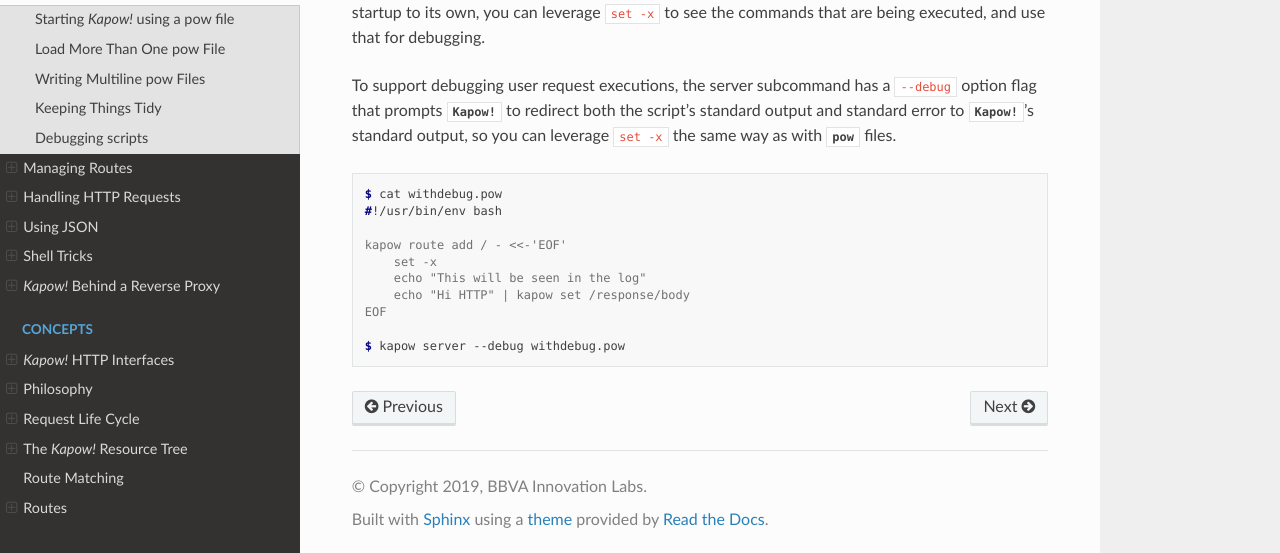
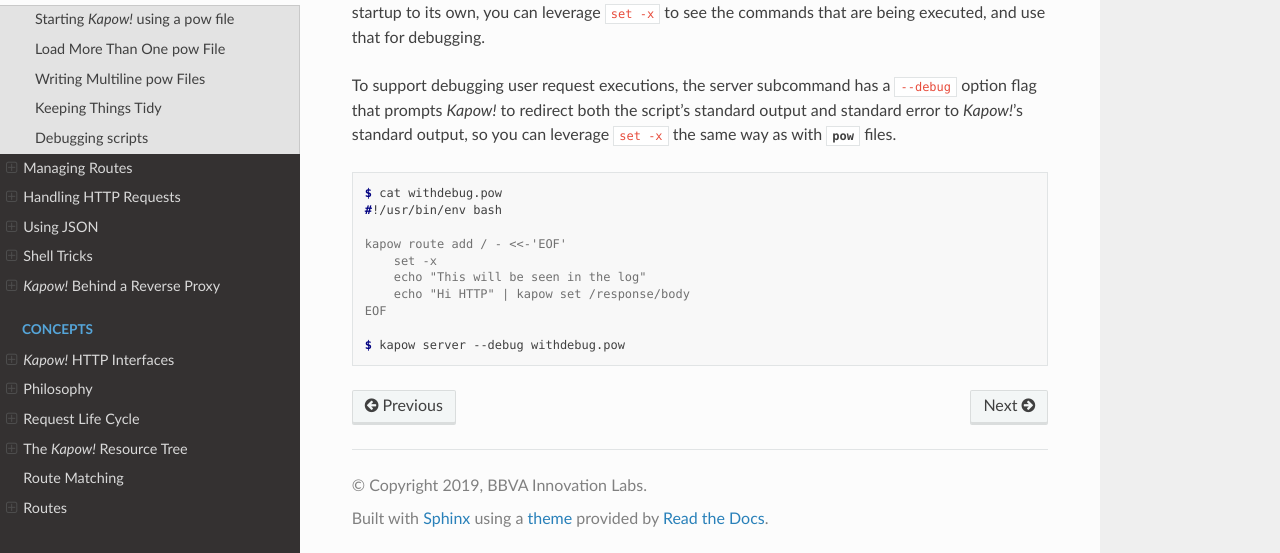
Before and after one commit to BBVA/kapow, a Sphinx documentation site: the page built from docs/source/examples/working_with_pow_files.rst, in a window 1280 px wide and 900 px high, scrolled down 1541 px. Shown: the part 344-897 px from the top of the window. Built offline with Sphinx 7.4.7 and the Read the Docs theme 2.0.0, drawn with Linux system fonts in a browser that asks for light colours.

Commit message:
doc: style fixes

```diff
--- a/docs/source/examples/working_with_pow_files.rst
+++ b/docs/source/examples/working_with_pow_files.rst
@@ -104,8 +104,8 @@
 commands that are being executed, and use that for debugging.
 
 To support debugging user request executions, the server subcommand has a
-``--debug`` option flag that prompts `Kapow!` to redirect both the script's
-standard output and standard error to `Kapow!`'s standard output, so you can
+``--debug`` option flag that prompts *Kapow!* to redirect both the script's
+standard output and standard error to *Kapow!*'s standard output, so you can
 leverage ``set -x`` the same way as with `pow` files.
 
 
```
